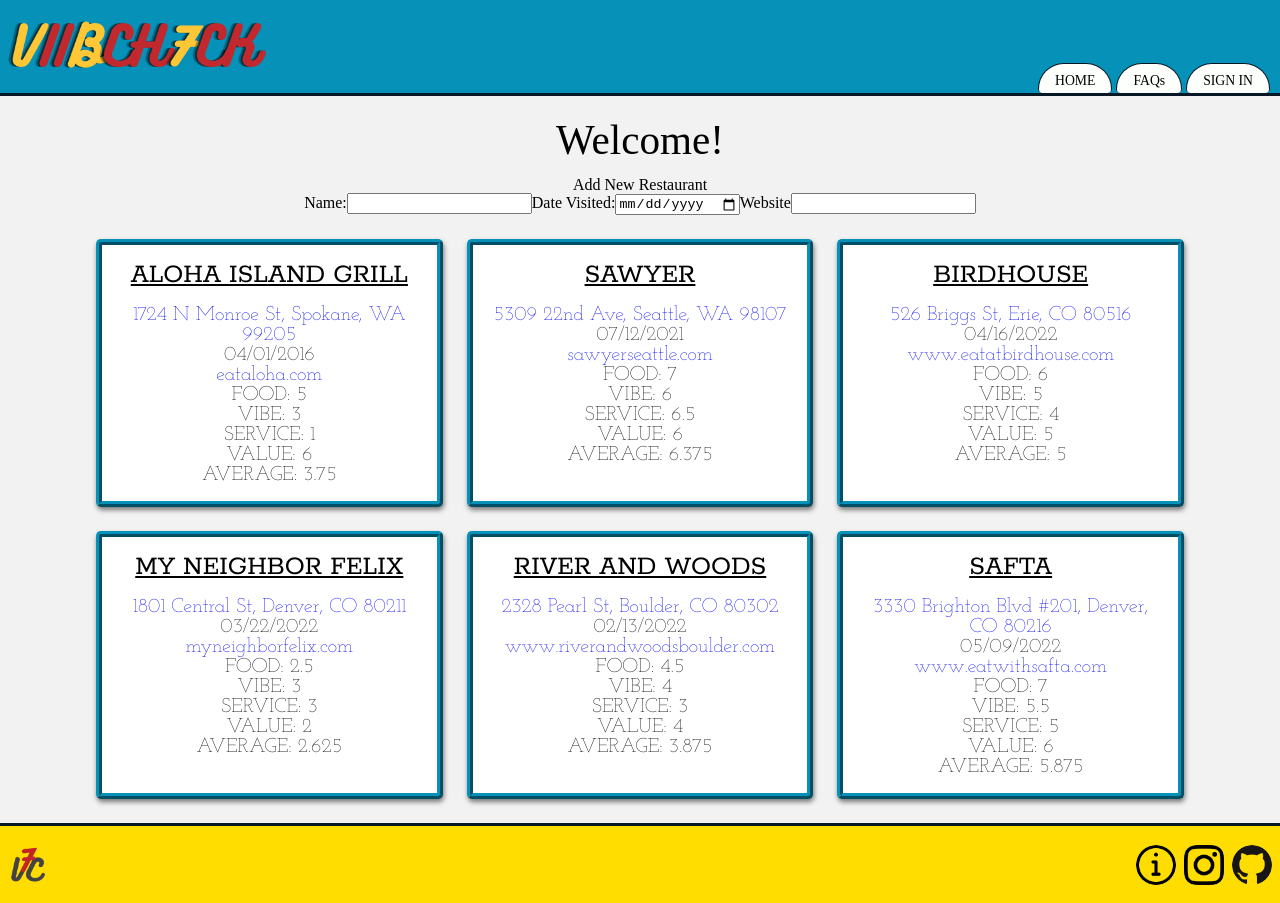
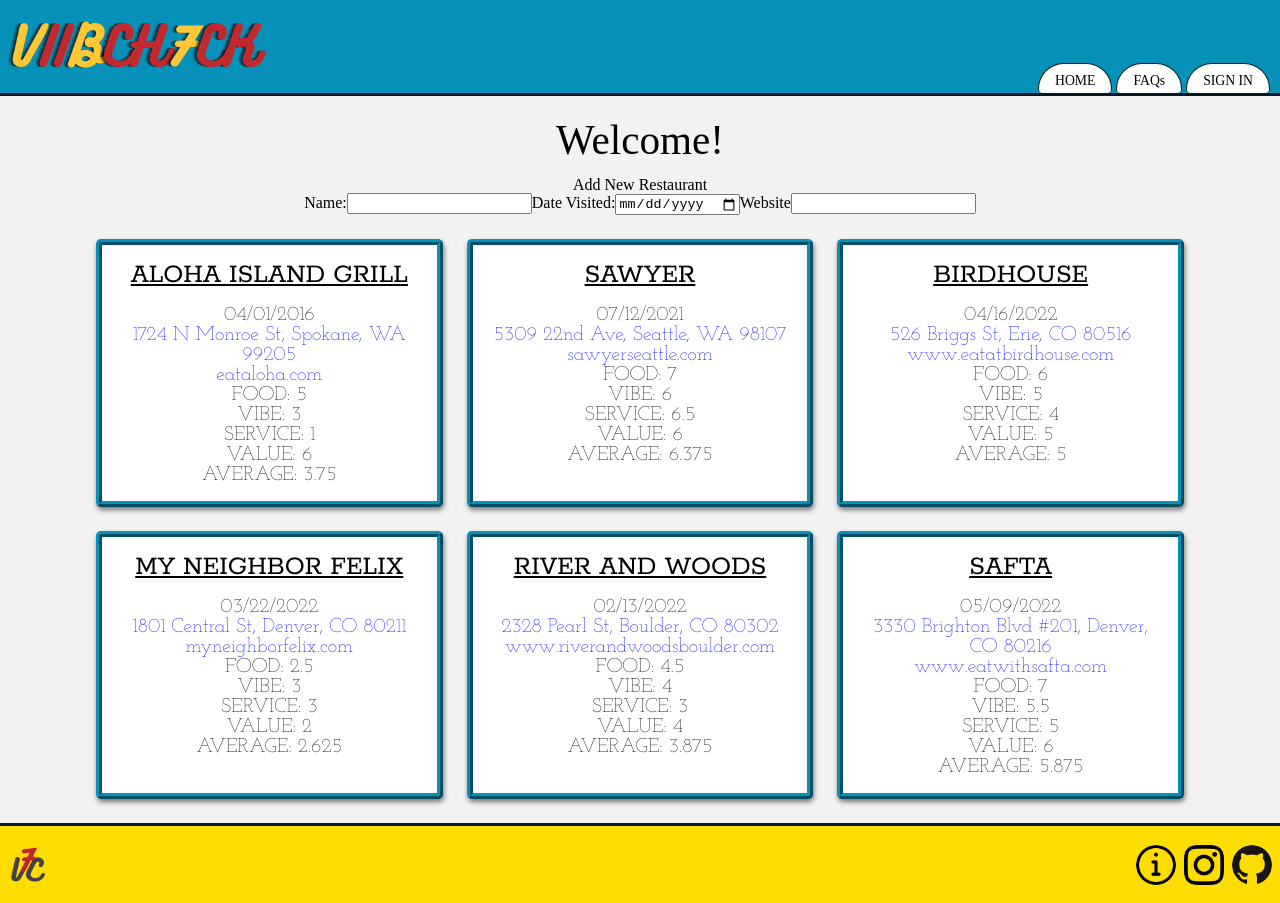
Before and after one commit to colefiscus/vibecheck, a React (Create React App) app: page / in a window 1280 px wide. Built offline with nearby package versions, Linux system fonts and the light colour scheme; a web font is replaced by a local one.

Commit message:
Made syntax fixes, cleaned up spacing

```diff
--- a/src/Components/Rating/Rating.js
+++ b/src/Components/Rating/Rating.js
@@ -22,9 +22,20 @@ const Rating = ({ ratingData }) => {
   return (
     <RatingWrapper>
       <RestName>{info.name.toUpperCase()}</RestName>
-      <RestWebsite href={`http://maps.google.com/?q=${info.address}`} target="_blank" rel="noreferrer">{info.address}</RestWebsite>
       <p>{info.dateVisited}</p>
-      <RestWebsite href={info.website} target="_blank" rel="noreferrer">{makeWebsitePresentable(info.website)}</RestWebsite>
+      <RestLink
+        href={`http://maps.google.com/?q=${info.address}`}
+        target="_blank"
+        rel="noreferrer">
+          {info.address}
+      </RestLink>
+      <br/>
+      <RestLink
+        href={info.website}
+        target="_blank"
+        rel="noreferrer">
+          {makeWebsitePresentable(info.website)}
+      </RestLink>
       <p>FOOD: {userRatings.foodRating}</p>
       <p>VIBE: {userRatings.vibeRating}</p>
       <p>SERVICE: {userRatings.serviceRating}</p>
@@ -54,7 +65,7 @@ const RestName = styled.h2`
   margin-bottom: 1rem;
 `;
 
-const RestWebsite = styled.a`
+const RestLink = styled.a`
   text-decoration: none;
 
   &:visited {
```
